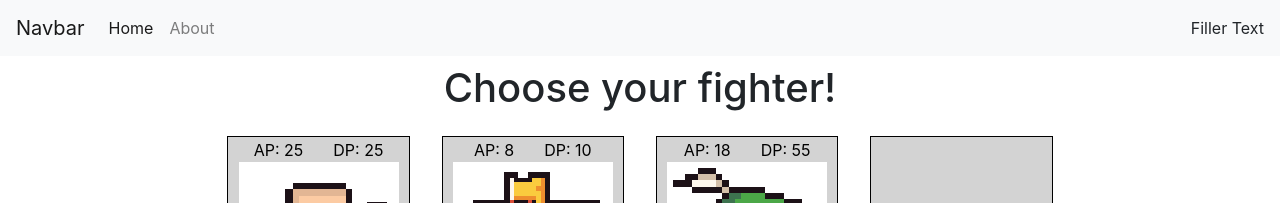
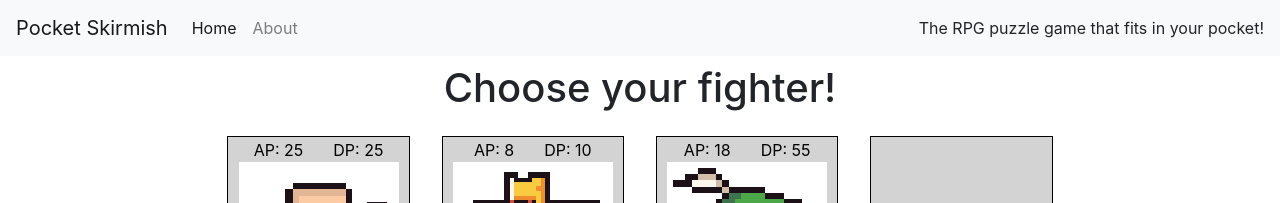
Before and after one commit to LandGod/RPG-Game, a plain HTML site: page index.html in a window 1280 px wide. Shown: the top 203 px of the page. Drawn offline with nearby package versions, Linux system fonts and the light colour scheme.

Commit message:
Changed navbar logo text to read 'pocket skirmish'. Changed far right navbar text to a catchy slogan.

```diff
--- a/index.html
+++ b/index.html
@@ -13,7 +13,7 @@
 <body>
   <!-- Nav Bar -->
     <nav class="navbar navbar-expand-lg navbar-light bg-light">
-        <a class="navbar-brand" href="#">Navbar</a>
+        <a class="navbar-brand" href="#">Pocket Skirmish</a>
         <button class="navbar-toggler" type="button" data-toggle="collapse" data-target="#navbarSupportedContent" aria-controls="navbarSupportedContent" aria-expanded="false" aria-label="Toggle navigation">
           <span class="navbar-toggler-icon"></span>
         </button>
@@ -28,7 +28,7 @@
             </li>
           </ul>
           <div>
-            Filler Text
+            The RPG puzzle game that fits in your pocket!
           </div>
         </div>
       </nav>
```
